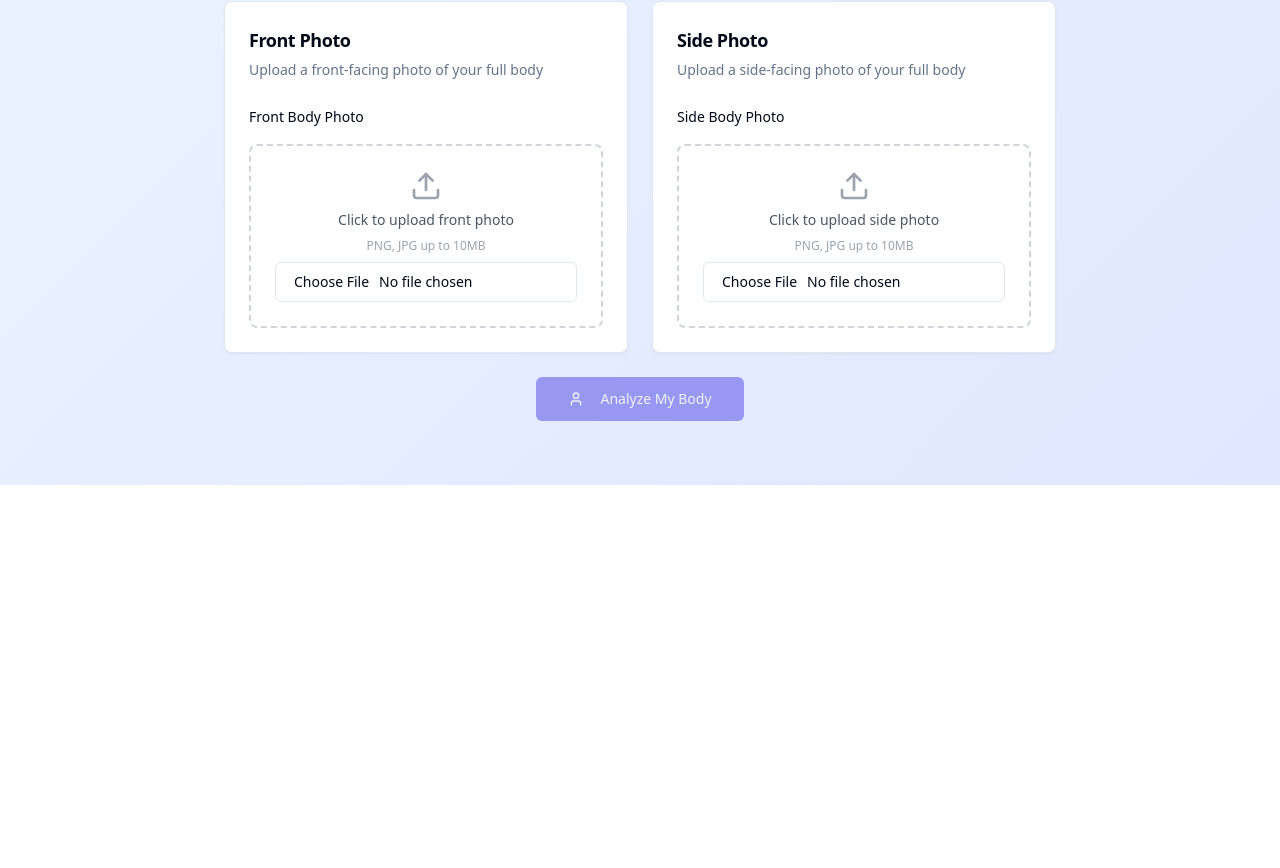
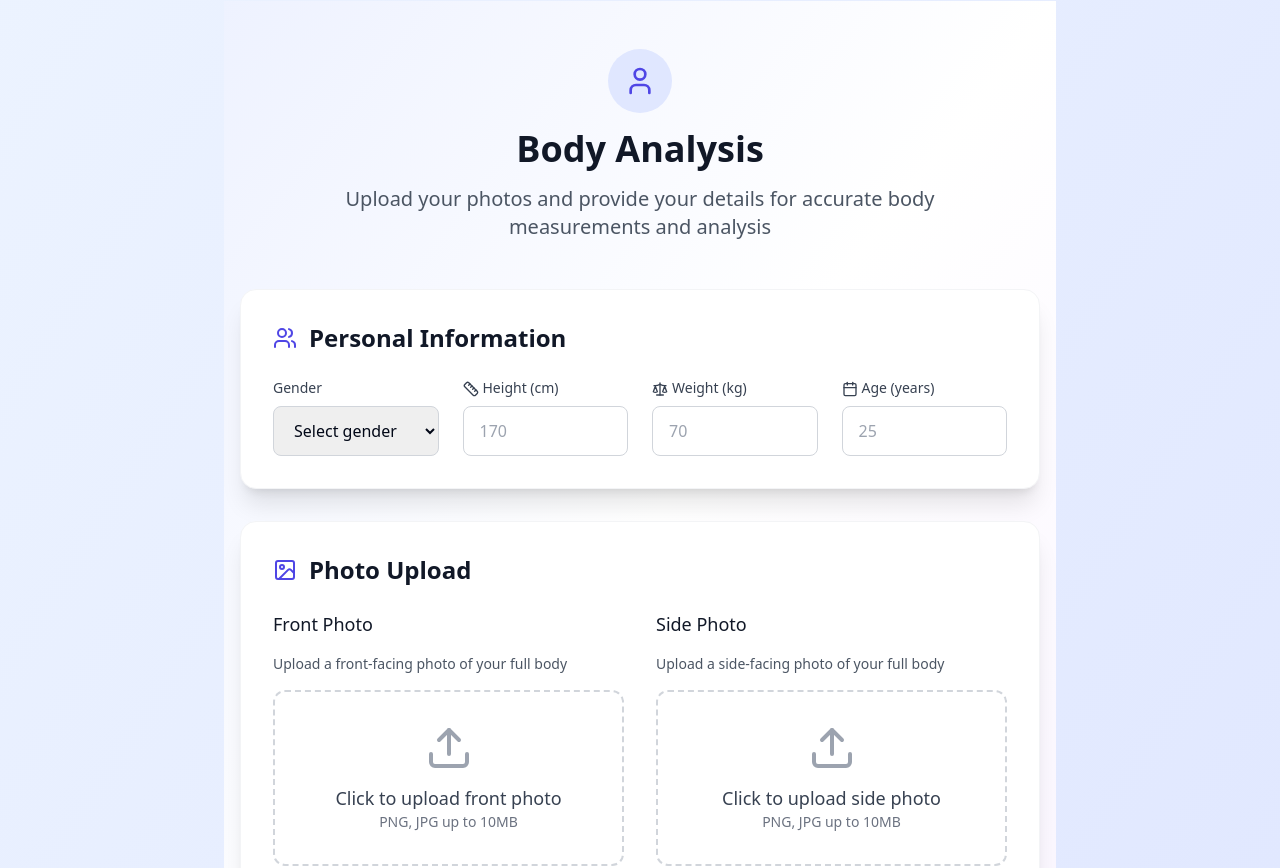
Before and after one commit to ThorBrenner/myMeasurements-app, a React (Vite) app in the folder Frontend/: page /upload in a window 1280 px wide. Shown: the part 825-1693 px from the top of the page. Before the commit the page ends 1310 px from the top, so only its background shows below. Built offline with nearby package versions, Linux system fonts and the light colour scheme.

Commit message:
Adcionando campos de dados pessoais

```diff
--- a/Frontend/src/components/PhotoUploadForm.tsx
+++ b/Frontend/src/components/PhotoUploadForm.tsx
@@ -3,15 +3,28 @@ import { Button } from "@/components/ui/button";
 import { Card, CardContent, CardDescription, CardHeader, CardTitle } from "@/components/ui/card";
 import { Input } from "@/components/ui/input";
 import { Label } from "@/components/ui/label";
-import { Upload, Image as ImageIcon, User } from "lucide-react";
+import { Upload, Image as ImageIcon, User, Scale, Ruler, Calendar, Users } from "lucide-react";
 import { useNavigate } from "react-router-dom";
 import { toast } from "sonner";
+
+interface UserDetails {
+  gender: string;
+  height: string;
+  weight: string;
+  age: string;
+}
 
 export const PhotoUploadForm = () => {
   const [frontPhoto, setFrontPhoto] = useState<File | null>(null);
   const [sidePhoto, setSidePhoto] = useState<File | null>(null);
+  const [userDetails, setUserDetails] = useState<UserDetails>({
+    gender: '',
+    height: '',
+    weight: '',
+    age: ''
+  });
   const [isUploading, setIsUploading] = useState(false);
-  const navigate = useNavigate();
+  const [errors, setErrors] = useState<Partial<UserDetails>>({});
 
   const handleFileChange = (event: React.ChangeEvent<HTMLInputElement>, type: 'front' | 'side') => {
     const file = event.target.files?.[0];
@@ -22,18 +35,52 @@ export const PhotoUploadForm = () => {
         } else {
           setSidePhoto(file);
         }
-        toast.success(`${type === 'front' ? 'Front' : 'Side'} photo uploaded successfully!`);
       } else {
-        toast.error("Please upload a valid image file");
+        alert("Please upload a valid image file");
       }
     }
+  };
+
+  const handleInputChange = (field: keyof UserDetails, value: string) => {
+    setUserDetails(prev => ({ ...prev, [field]: value }));
+    // Clear error when user starts typing
+    if (errors[field]) {
+      setErrors(prev => ({ ...prev, [field]: '' }));
+    }
+  };
+
+  const validateForm = (): boolean => {
+    const newErrors: Partial<UserDetails> = {};
+
+    if (!userDetails.gender) newErrors.gender = 'Gender is required';
+    if (!userDetails.height) newErrors.height = 'Height is required';
+    if (!userDetails.weight) newErrors.weight = 'Weight is required';
+    if (!userDetails.age) newErrors.age = 'Age is required';
+
+    // Validate numeric fields
+    if (userDetails.height && (isNaN(Number(userDetails.height)) || Number(userDetails.height) <= 0)) {
+      newErrors.height = 'Please enter a valid height';
+    }
+    if (userDetails.weight && (isNaN(Number(userDetails.weight)) || Number(userDetails.weight) <= 0)) {
+      newErrors.weight = 'Please enter a valid weight';
+    }
+    if (userDetails.age && (isNaN(Number(userDetails.age)) || Number(userDetails.age) <= 0 || Number(userDetails.age) > 120)) {
+      newErrors.age = 'Please enter a valid age (1-120)';
+    }
+
+    setErrors(newErrors);
+    return Object.keys(newErrors).length === 0;
   };
 
   const handleSubmit = async (e: React.FormEvent) => {
     e.preventDefault();
 
     if (!frontPhoto || !sidePhoto) {
-      toast.error("Please upload both front and side photos");
+      alert("Please upload both front and side photos");
+      return;
+    }
+
+    if (!validateForm()) {
       return;
     }
 
@@ -42,6 +89,10 @@ export const PhotoUploadForm = () => {
     const formData = new FormData();
     formData.append('front', frontPhoto);
     formData.append('side', sidePhoto);
+    formData.append('gender', userDetails.gender);
+    formData.append('height', userDetails.height);
+    formData.append('weight', userDetails.weight);
+    formData.append('age', userDetails.age);
 
     try {
       const response = await fetch('http://localhost:3000/api/upload', {
@@ -55,118 +106,254 @@ export const PhotoUploadForm = () => {
       }
 
       const data = await response.json();
+      alert("Photos processed successfully! Redirecting...");
 
-      toast.success("Photos processed successfully! Redirecting...");
-
-      setTimeout(() => {
-        navigate('/dashboard', { state: { measurements: data.measurements } });
-      }, 1000);
+      // In a real app, you'd use react-router here
+      // navigate('/dashboard', { state: { measurements: data.measurements } });
     } catch (error: any) {
-      toast.error(`Upload failed: ${error.message}`);
+      alert(`Upload failed: ${error.message}`);
     } finally {
       setIsUploading(false);
     }
   };
 
+  const isFormValid = frontPhoto && sidePhoto && userDetails.gender && userDetails.height && userDetails.weight && userDetails.age;
+
   return (
-    <form onSubmit={handleSubmit} className="space-y-6">
-      <div className="grid md:grid-cols-2 gap-6">
-        {/* Front Photo Upload */}
-        <Card>
-          <CardHeader>
-            <CardTitle className="text-lg">Front Photo</CardTitle>
-            <CardDescription>Upload a front-facing photo of your full body</CardDescription>
-          </CardHeader>
-          <CardContent>
-            <div className="space-y-4">
-              <Label htmlFor="front-photo">Front Body Photo</Label>
-              <div className="border-2 border-dashed border-gray-300 rounded-lg p-6 text-center hover:border-indigo-500 transition-colors">
-                {frontPhoto ? (
-                  <div className="space-y-2">
-                    <ImageIcon className="h-8 w-8 text-green-600 mx-auto" />
-                    <p className="text-sm font-medium text-green-600">{frontPhoto.name}</p>
-                    <p className="text-xs text-gray-500">
-                      Size: {(frontPhoto.size / 1024 / 1024).toFixed(2)} MB
+    <div className="min-h-screen bg-gradient-to-br from-indigo-50 via-white to-purple-50 py-12 px-4">
+      <div className="max-w-4xl mx-auto">
+        <div className="text-center mb-12">
+          <div className="inline-flex items-center justify-center w-16 h-16 bg-indigo-100 rounded-full mb-4">
+            <User className="h-8 w-8 text-indigo-600" />
+          </div>
+          <h1 className="text-4xl font-bold text-gray-900 mb-4">Body Analysis</h1>
+          <p className="text-xl text-gray-600 max-w-2xl mx-auto">
+            Upload your photos and provide your details for accurate body measurements and analysis
           </p>
         </div>
-                ) : (
+
+        <form onSubmit={handleSubmit} className="space-y-8">
+          {/* User Details Section */}
+          <div className="bg-white rounded-2xl shadow-xl p-8 border border-gray-100">
+            <div className="flex items-center mb-6">
+              <Users className="h-6 w-6 text-indigo-600 mr-3" />
+              <h2 className="text-2xl font-semibold text-gray-900">Personal Information</h2>
+            </div>
+
+            <div className="grid md:grid-cols-2 lg:grid-cols-4 gap-6">
+              {/* Gender */}
               <div className="space-y-2">
-                    <Upload className="h-8 w-8 text-gray-400 mx-auto" />
-                    <p className="text-sm text-gray-600">Click to upload front photo</p>
-                    <p className="text-xs text-gray-400">PNG, JPG up to 10MB</p>
+                <label htmlFor="gender" className="block text-sm font-medium text-gray-700">
+                  Gender
+                </label>
+                <select
+                  id="gender"
+                  value={userDetails.gender}
+                  onChange={(e) => handleInputChange('gender', e.target.value)}
+                  className={`w-full px-4 py-3 border rounded-lg focus:ring-2 focus:ring-indigo-500 focus:border-indigo-500 transition-colors ${
+                    errors.gender ? 'border-red-300 bg-red-50' : 'border-gray-300'
+                  }`}
+                >
+                  <option value="">Select gender</option>
+                  <option value="male">Male</option>
+                  <option value="female">Female</option>
+                  <option value="other">Other</option>
+                </select>
+                {errors.gender && <p className="text-sm text-red-600">{errors.gender}</p>}
               </div>
-                )}
-                <Input
+
+              {/* Height */}
+              <div className="space-y-2">
+                <label htmlFor="height" className="block text-sm font-medium text-gray-700">
+                  <Ruler className="inline h-4 w-4 mr-1" />
+                  Height (cm)
+                </label>
+                <input
+                  type="number"
+                  id="height"
+                  value={userDetails.height}
+                  onChange={(e) => handleInputChange('height', e.target.value)}
+                  placeholder="170"
+                  min="1"
+                  max="300"
+                  className={`w-full px-4 py-3 border rounded-lg focus:ring-2 focus:ring-indigo-500 focus:border-indigo-500 transition-colors ${
+                    errors.height ? 'border-red-300 bg-red-50' : 'border-gray-300'
+                  }`}
+                />
+                {errors.height && <p className="text-sm text-red-600">{errors.height}</p>}
+              </div>
+
+              {/* Weight */}
+              <div className="space-y-2">
+                <label htmlFor="weight" className="block text-sm font-medium text-gray-700">
+                  <Scale className="inline h-4 w-4 mr-1" />
+                  Weight (kg)
+                </label>
+                <input
+                  type="number"
+                  id="weight"
+                  value={userDetails.weight}
+                  onChange={(e) => handleInputChange('weight', e.target.value)}
+                  placeholder="70"
+                  min="1"
+                  max="500"
+                  step="0.1"
+                  className={`w-full px-4 py-3 border rounded-lg focus:ring-2 focus:ring-indigo-500 focus:border-indigo-500 transition-colors ${
+                    errors.weight ? 'border-red-300 bg-red-50' : 'border-gray-300'
+                  }`}
+                />
+                {errors.weight && <p className="text-sm text-red-600">{errors.weight}</p>}
+              </div>
+
+              {/* Age */}
+              <div className="space-y-2">
+                <label htmlFor="age" className="block text-sm font-medium text-gray-700">
+                  <Calendar className="inline h-4 w-4 mr-1" />
+                  Age (years)
+                </label>
+                <input
+                  type="number"
+                  id="age"
+                  value={userDetails.age}
+                  onChange={(e) => handleInputChange('age', e.target.value)}
+                  placeholder="25"
+                  min="1"
+                  max="120"
+                  className={`w-full px-4 py-3 border rounded-lg focus:ring-2 focus:ring-indigo-500 focus:border-indigo-500 transition-colors ${
+                    errors.age ? 'border-red-300 bg-red-50' : 'border-gray-300'
+                  }`}
+                />
+                {errors.age && <p className="text-sm text-red-600">{errors.age}</p>}
+              </div>
+            </div>
+          </div>
+
+          {/* Photo Upload Section */}
+          <div className="bg-white rounded-2xl shadow-xl p-8 border border-gray-100">
+            <div className="flex items-center mb-6">
+              <ImageIcon className="h-6 w-6 text-indigo-600 mr-3" />
+              <h2 className="text-2xl font-semibold text-gray-900">Photo Upload</h2>
+            </div>
+
+            <div className="grid md:grid-cols-2 gap-8">
+              {/* Front Photo Upload */}
+              <div className="space-y-4">
+                <h3 className="text-lg font-medium text-gray-900">Front Photo</h3>
+                <p className="text-sm text-gray-600 mb-4">Upload a front-facing photo of your full body</p>
+
+                <div className="relative">
+                  <input
                     id="front-photo"
                     type="file"
                     accept="image/*"
                     onChange={(e) => handleFileChange(e, 'front')}
-                  className="mt-2"
+                    className="absolute inset-0 w-full h-full opacity-0 cursor-pointer z-10"
                   />
+                  <div className={`border-2 border-dashed rounded-xl p-8 text-center transition-all duration-200 ${
+                    frontPhoto
+                      ? 'border-green-300 bg-green-50'
+                      : 'border-gray-300 hover:border-indigo-400 hover:bg-indigo-50'
+                  }`}>
+                    {frontPhoto ? (
+                      <div className="space-y-3">
+                        <ImageIcon className="h-12 w-12 text-green-600 mx-auto" />
+                        <div>
+                          <p className="font-medium text-green-700">{frontPhoto.name}</p>
+                          <p className="text-sm text-green-600">
+                            {(frontPhoto.size / 1024 / 1024).toFixed(2)} MB
+                          </p>
+                        </div>
+                        <p className="text-sm text-green-600">✓ Front photo uploaded</p>
+                      </div>
+                    ) : (
+                      <div className="space-y-3">
+                        <Upload className="h-12 w-12 text-gray-400 mx-auto" />
+                        <div>
+                          <p className="text-lg font-medium text-gray-700">Click to upload front photo</p>
+                          <p className="text-sm text-gray-500">PNG, JPG up to 10MB</p>
                         </div>
                       </div>
-          </CardContent>
-        </Card>
+                    )}
+                  </div>
+                </div>
+              </div>
 
               {/* Side Photo Upload */}
-        <Card>
-          <CardHeader>
-            <CardTitle className="text-lg">Side Photo</CardTitle>
-            <CardDescription>Upload a side-facing photo of your full body</CardDescription>
-          </CardHeader>
-          <CardContent>
               <div className="space-y-4">
-              <Label htmlFor="side-photo">Side Body Photo</Label>
-              <div className="border-2 border-dashed border-gray-300 rounded-lg p-6 text-center hover:border-indigo-500 transition-colors">
-                {sidePhoto ? (
-                  <div className="space-y-2">
-                    <ImageIcon className="h-8 w-8 text-green-600 mx-auto" />
-                    <p className="text-sm font-medium text-green-600">{sidePhoto.name}</p>
-                    <p className="text-xs text-gray-500">
-                      Size: {(sidePhoto.size / 1024 / 1024).toFixed(2)} MB
-                    </p>
-                  </div>
-                ) : (
-                  <div className="space-y-2">
-                    <Upload className="h-8 w-8 text-gray-400 mx-auto" />
-                    <p className="text-sm text-gray-600">Click to upload side photo</p>
-                    <p className="text-xs text-gray-400">PNG, JPG up to 10MB</p>
-                  </div>
-                )}
-                <Input
+                <h3 className="text-lg font-medium text-gray-900">Side Photo</h3>
+                <p className="text-sm text-gray-600 mb-4">Upload a side-facing photo of your full body</p>
+
+                <div className="relative">
+                  <input
                     id="side-photo"
                     type="file"
                     accept="image/*"
                     onChange={(e) => handleFileChange(e, 'side')}
-                  className="mt-2"
+                    className="absolute inset-0 w-full h-full opacity-0 cursor-pointer z-10"
                   />
+                  <div className={`border-2 border-dashed rounded-xl p-8 text-center transition-all duration-200 ${
+                    sidePhoto
+                      ? 'border-green-300 bg-green-50'
+                      : 'border-gray-300 hover:border-indigo-400 hover:bg-indigo-50'
+                  }`}>
+                    {sidePhoto ? (
+                      <div className="space-y-3">
+                        <ImageIcon className="h-12 w-12 text-green-600 mx-auto" />
+                        <div>
+                          <p className="font-medium text-green-700">{sidePhoto.name}</p>
+                          <p className="text-sm text-green-600">
+                            {(sidePhoto.size / 1024 / 1024).toFixed(2)} MB
+                          </p>
+                        </div>
+                        <p className="text-sm text-green-600">✓ Side photo uploaded</p>
+                      </div>
+                    ) : (
+                      <div className="space-y-3">
+                        <Upload className="h-12 w-12 text-gray-400 mx-auto" />
+                        <div>
+                          <p className="text-lg font-medium text-gray-700">Click to upload side photo</p>
+                          <p className="text-sm text-gray-500">PNG, JPG up to 10MB</p>
                         </div>
                       </div>
-          </CardContent>
-        </Card>
+                    )}
+                  </div>
+                </div>
+              </div>
+            </div>
           </div>
 
           {/* Submit Button */}
           <div className="text-center">
-        <Button
+            <button
               type="submit"
-          size="lg"
-          disabled={!frontPhoto || !sidePhoto || isUploading}
-          className="bg-indigo-600 hover:bg-indigo-700 px-8 py-3"
+              disabled={!isFormValid || isUploading}
+              className={`inline-flex items-center px-8 py-4 text-lg font-semibold rounded-xl transition-all duration-200 ${
+                isFormValid && !isUploading
+                  ? 'bg-indigo-600 hover:bg-indigo-700 text-white shadow-lg hover:shadow-xl transform hover:-translate-y-0.5'
+                  : 'bg-gray-300 text-gray-500 cursor-not-allowed'
+              }`}
             >
               {isUploading ? (
                 <>
-              <div className="animate-spin rounded-full h-4 w-4 border-b-2 border-white mr-2"></div>
-              Processing Photos...
+                  <div className="animate-spin rounded-full h-5 w-5 border-b-2 border-white mr-3"></div>
+                  Processing Your Analysis...
                 </>
               ) : (
                 <>
-              <User className="mr-2 h-4 w-4" />
+                  <User className="mr-3 h-5 w-5" />
                   Analyze My Body
                 </>
               )}
-        </Button>
+            </button>
+
+            {!isFormValid && (
+              <p className="mt-3 text-sm text-gray-500">
+                Please complete all fields and upload both photos to continue
+              </p>
+            )}
           </div>
         </form>
+      </div>
+    </div>
   );
 };
```
Lines whose indentation alone changed are shown as unchanged.
